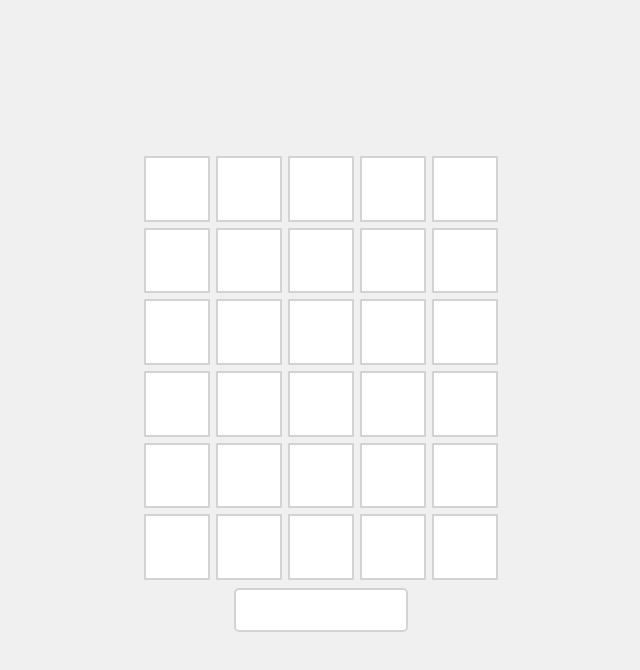
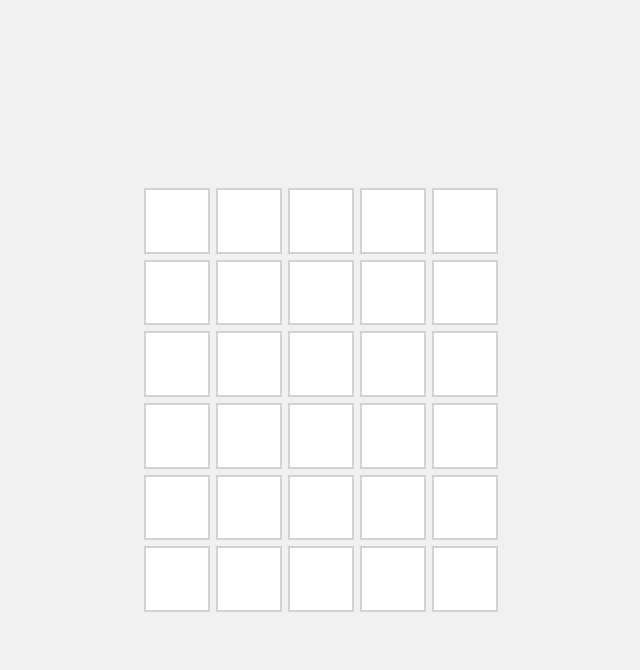
Before and after one commit to baptistelechat/wordle-clone, a React (Create React App) app: page / in a window 1280 px wide. Shown: the top 670 px of the page, without its empty margins (319-959 px from the left). Built offline with nearby package versions, Linux system fonts and the light colour scheme; the HTML template or start-up script is replaced by a standard one.

Commit message:
♻ Use useReducer hook's for manage word state + Remove input and use "keydown" event

```diff
--- a/src/App.tsx
+++ b/src/App.tsx
@@ -1,4 +1,4 @@
-import React, { useState } from "react";
+import React, { useEffect, useReducer, useState } from "react";
 import { styled } from "@stitches/react";
 import Grid from "./components/Grid";
 import { WordleContext } from "./context/wordleContext";
@@ -14,38 +14,37 @@ const Container = styled("div", {
   flexDirection: "column",
 });
 
-const StyledInput = styled("input", {
-  width: "150px",
-  height: "30px",
-  border: "2px solid #d3d3d3",
-  borderRadius: "5px",
-  padding: "5px 10px",
-  margin: "10px 0",
-  fontSize: "20px",
-  fontWeight: "bold",
-  textTransform: "uppercase",
-  color: "#000",
-  outline: "none",
-  backgroundColor: "#fff",
-  textAlign: "center",
-  transition: "0.25s border",
-  "&:focus": {
-    border: "2px solid #878a8c",
-  },
-});
+const wordReducer = (prevWord: string, key: string) => {
+  if (/^[0-9]$/i.test(key)) return prevWord;
+
+  switch (key) {
+    case "Backspace":
+      return prevWord.slice(0, -1);
+    default:
+      if (prevWord.length < 5) {
+        return `${prevWord}${key}`;
+      }
+  }
+  return prevWord;
+};
 
 function App() {
-  const [word, setWord] = useState("");
+  const [word, setWord] = useReducer(wordReducer, "");
+
+  useEffect(() => {
+    const handleKeyDown = (e: KeyboardEvent) => {
+      setWord(e.key);
+    };
+    document.addEventListener("keydown", handleKeyDown);
+    return () => {
+      document.removeEventListener("keydown", handleKeyDown);
+    };
+  }, []);
 
   return (
     <WordleContext.Provider value={{ word }}>
       <Container>
         <Grid />
-        <StyledInput
-          type="text"
-          maxLength={5}
-          onChange={(e) => setWord(e.currentTarget.value)}
-        />
       </Container>
     </WordleContext.Provider>
   );
```
